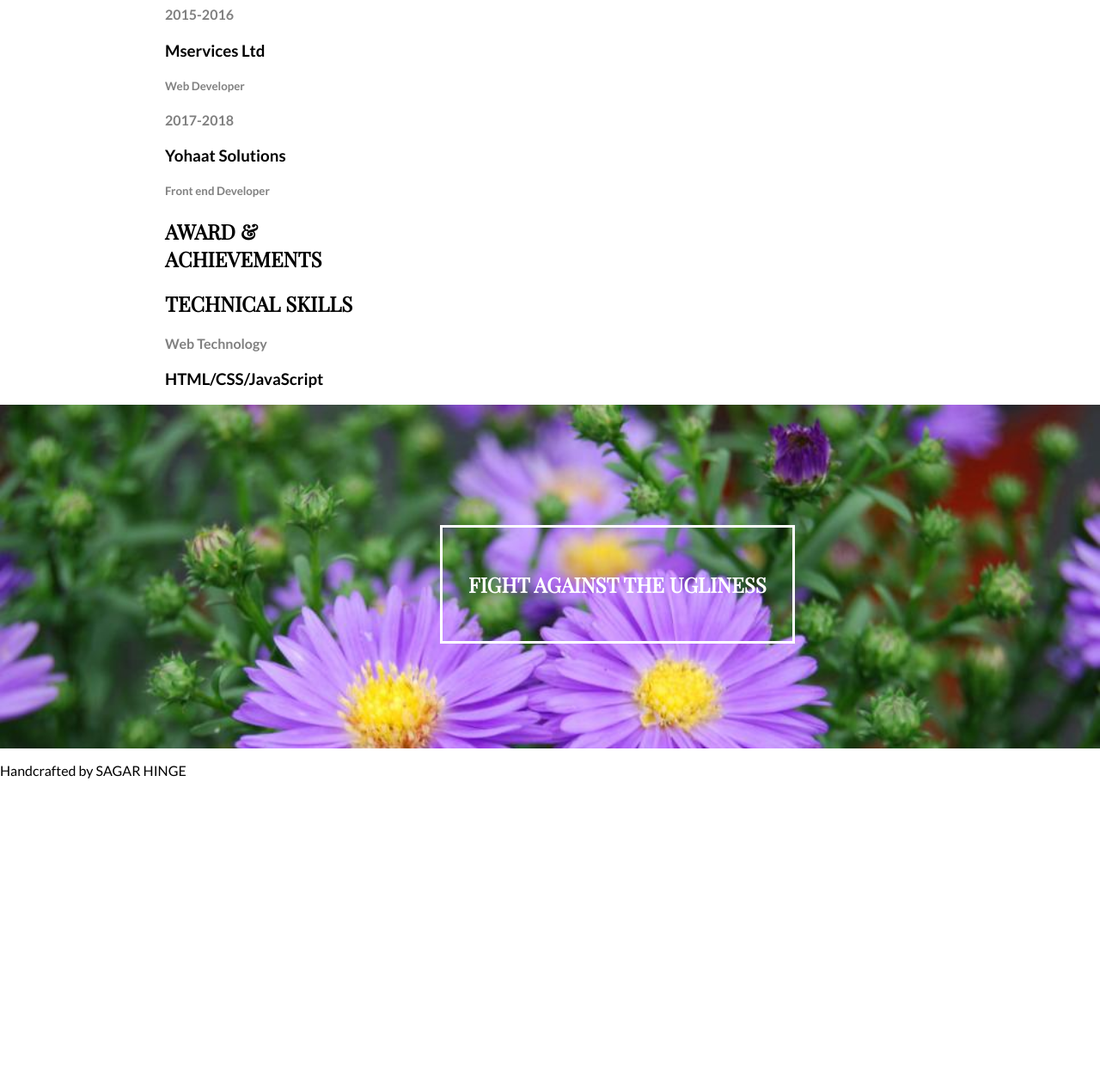
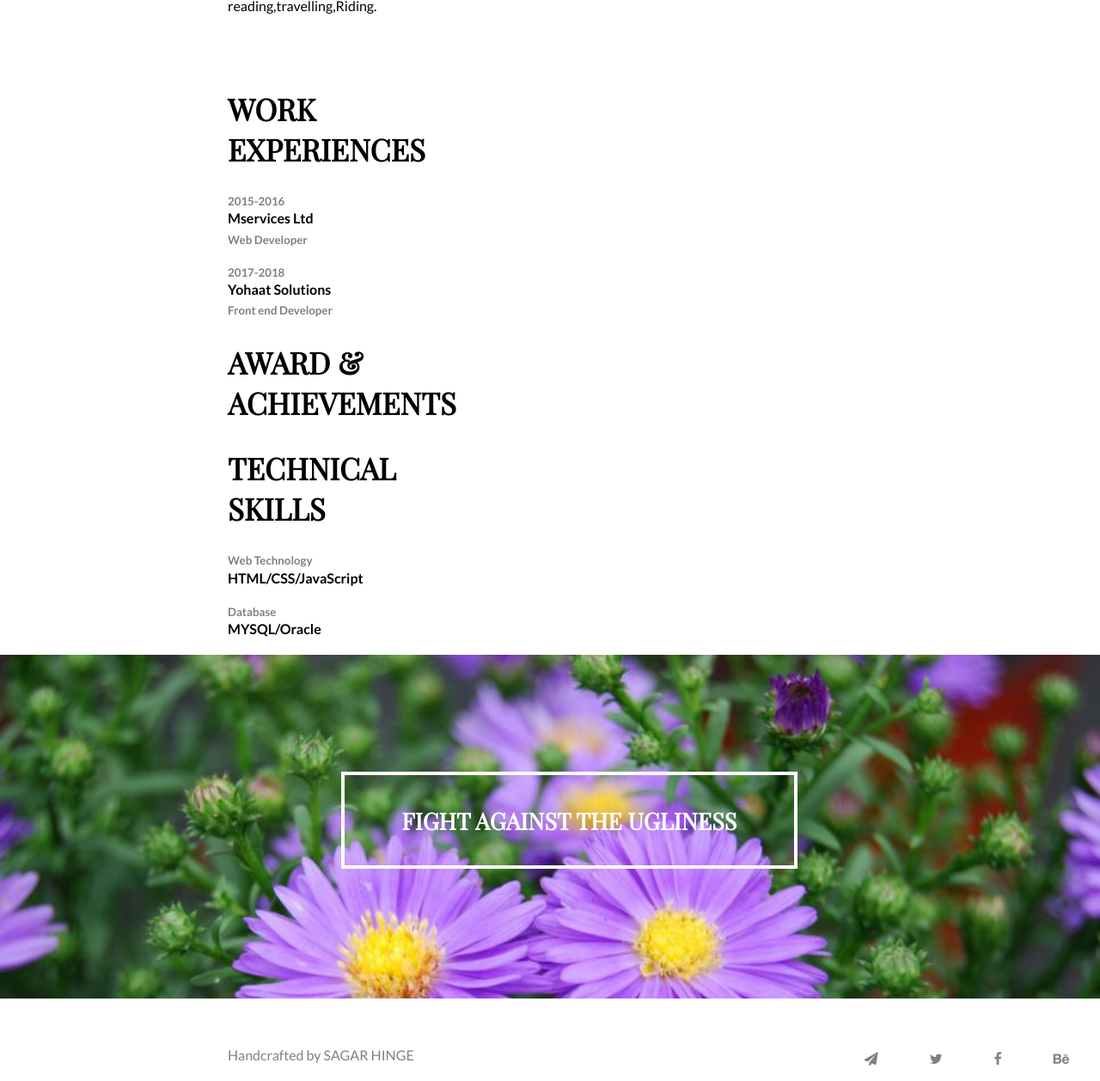
Before and after one commit to sagar2526/cv, a plain HTML site: page index.html in a window 1280 px wide. Shown: the part 372-1630 px from the top of the page at 86% size. Before the commit the page ends 1294 px from the top, so only its background shows below. Drawn offline with nearby package versions, Linux system fonts and the light colour scheme.

Commit message:
font-awesome and styles addes

```diff
--- a/home.css
+++ b/home.css
@@ -35,12 +35,15 @@ body {
 }
 .profile h1:before{
 	content: "SAGAR";
-	position: absolute;
-	z-index: -1;
-	font-size: 200px;
-	opacity: 0.10;
-    top: 60px;
-    left: 144px;
+    position: absolute;
+    z-index: -1;
+    font-size: 242px;
+    opacity: 0.07;
+    top: 71px;
+    left: 224px;
+}
+.profile h1{
+	margin-left: 123px;
 }
 .footer-img{
 	background-image: url('footer2.jpg');
@@ -49,14 +52,23 @@ body {
 	position: relative;
 }
 .footer{
+	width: 39%;
 	text-align: center;
 	position: absolute;
-	top: 35%;
-	left: 40%;
+	top: 34%;
+	left: 31%;
+	border: 4px solid;
 	border-style: solid;
 	border-color: white;
-	padding: 30px;
+	padding: 12px;
 	color: white;
+}
+.footer-text{
+	margin-top: 56px;
+	color: gray;
+}
+.footer h1{
+	font-size: 27px;
 }
 img{
 	border-radius: 60%;
@@ -67,12 +79,36 @@ img{
 }
 h1{
 	font-family: 'Playfair Display', serif;
-
+    font-size: 35px;
 }
 
 p,h3,h4,h5{
 	font-family: 'Lato', sans-serif;
 }
-h4,h5{
+h5{
 	color: gray;
 }
+.details h4{
+	margin-top: -20px
+}
+.main-content{
+	margin-top: 90px;
+}
+.content{
+	margin-top: 87px;
+}
+.btm-margin{
+	    margin-top: -14px !important;
+}
+.icon{
+  float: right;
+  margin-top: -29px;
+}
+.icon ul{
+	margin-right: 36px;
+	color: gray;
+}
+.icon ul li{
+  display: inline;
+  margin-left: 56px;
+}
--- a/index.html
+++ b/index.html
@@ -1,11 +1,14 @@
 <!DOCTYPE HTML>
 <head>
-<title>CV by @sagar</title>
+<title>CV</title>
 <link href="home.css" type="text/css" rel="stylesheet"/>
 <link href="https://fonts.googleapis.com/css?family=Lato:100,400,700" rel="stylesheet">
 <link href="https://fonts.googleapis.com/css?family=Playfair+Display" rel="stylesheet">
+<link rel="stylesheet" href="https://cdnjs.cloudflare.com/ajax/libs/font-awesome/4.7.0/css/font-awesome.min.css">
+<link rel="icon" href="images/cv.png" type="image/png">
 </head>
 <body>
+
     <nav class="nav-bar">
       <div class="center">
 			 <div class="header">
@@ -17,49 +20,62 @@
 				</ul>
 			</div>
 		</div>
-
 	</nav>
+  <div class="main-content">
   <section class="center">
   	<h5>Hi! I'm Sagar</h5>
        <div class="profile">
           <img src="profile.jpg" alt="profile" height="70" width="100" />
-    <h1>I live in Kalyan<br>Mumbai,Maharashtra</h1>
+          <h1>I LIVE IN<br>MUMBAI,MAHARASHTRA</h1>
       </div>
   <p>I sagar hinge completed my MCA degree.I am a front end developer.My hobbies are reading,travelling,Riding.</p>
   </section>
-  <section class="container">
-    <div>
+  <div class="content">
+  <section class="center">
+    <div class="details">
   	  <h1>WORK<br>EXPERIENCES</h1>
-      <h4>2015-2016</h4>
-  	  <h3>Mservices Ltd</h3>
-  	  <h5>Web Developer</h5>
-  	  <h4>2017-2018</h4>
-  	  <h3>Yohaat Solutions</h3>
-  	  <h5>Front end Developer</h5>
+      <h5>2015-2016</h5>
+  	  <h4>Mservices Ltd</h4>
+  	  <h5 class="btm-margin">Web Developer</h5>
+  	  <h5>2017-2018</h5>
+  	  <h4>Yohaat Solutions</h4>
+  	  <h5 class="btm-margin">Front end Developer</h5>
   </div>
-
   </section>
-  <section class="container">
+  <section class="center">
     <div>
   	  <h1>AWARD &<br>ACHIEVEMENTS</h1>
     </div>
   </section>
 
-  <section class="container">
-    <div>
-  	  <h1>TECHNICAL SKILLS</h1>
-  	  <h4>Web Technology</h4>
-  	  <h3>HTML/CSS/JavaScript</h3>
+  <section class="center">
+    <div class="details">
+  	  <h1>TECHNICAL<br>SKILLS</h1>
+  	  <h5>Web Technology</h5>
+  	  <h4>HTML/CSS/JavaScript</h4>
+      <h5>Database</h5>
+      <h4>MYSQL/Oracle</h4>
     </div>
   </section>
+</div>
+</div>
 <section class="footer-img">
   <div class="footer">
   	<h1>FIGHT AGAINST THE UGLINESS</h1>
   </div>
 </section>
-
+  <section>
   <div class="footer-text">
-  	<p>Handcrafted by SAGAR HINGE</p>
+  	<p class="center">Handcrafted by SAGAR HINGE</p>
   </div>
+  <div class="icon">
+            <ul>
+              <li><i class="fa fa-paper-plane" aria-hidden="true"></i></li>
+              <li><i class="fa fa-twitter" aria-hidden="true"></i></li>
+              <li><i class="fa fa-facebook" aria-hidden="true"></i></li>
+              <li><i class="fa fa-behance" aria-hidden="true"></i></li>
+            </ul>
+          </div>
+</section>
 </body>
 </html>
```
Lines whose indentation alone changed are shown as unchanged.
